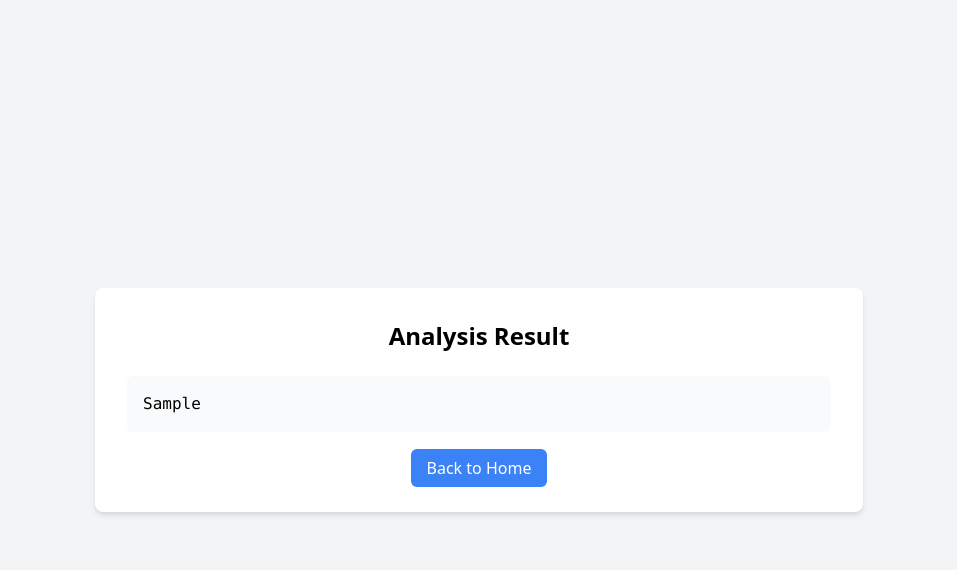
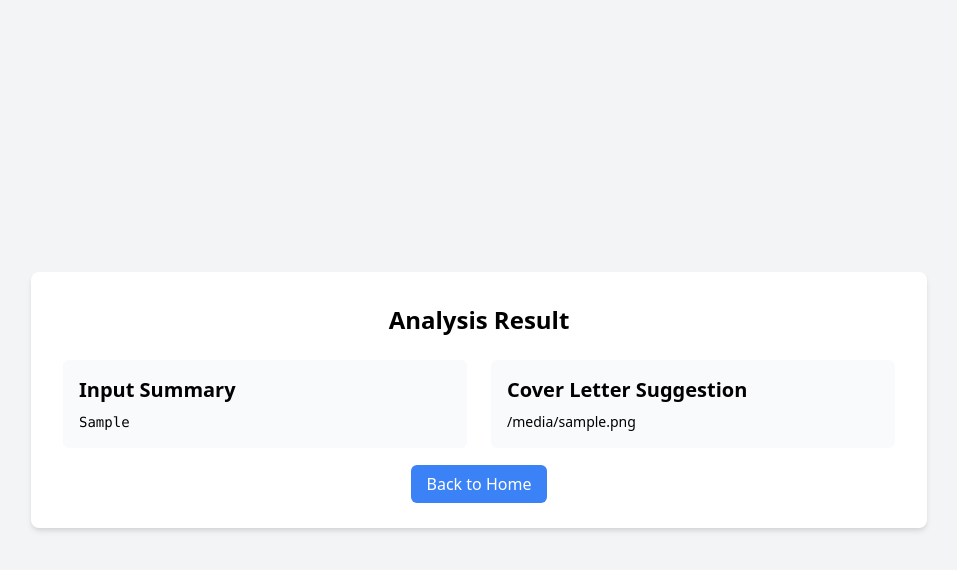
Before and after one commit to becooper222/AICoverLetterGenerator, a Flask app: template templates/result.html in a window 1280 px wide. Shown: the top 570 px of the page, without its empty margins (161-1118 px from the left). Run offline with Flask 3, Linux system fonts and the light colour scheme; the template is opened without the code that fills it: most values are stand-ins (such as "Sample title", 1, 10 or a date in 2020).

Commit message:
Agent step completed: Integrate with an AI service to generate cover letter suggestions

```diff
--- a/main.py
+++ b/main.py
@@ -2,6 +2,7 @@ from flask import Flask, render_template, request, redirect, url_for, session, j
 from werkzeug.utils import secure_filename
 import os
 from utils.pdf_processor import extract_text_from_pdf
+from openai import OpenAI
 
 app = Flask(__name__)
 app.secret_key = os.urandom(24)
@@ -12,6 +13,40 @@ ALLOWED_EXTENSIONS = {'pdf'}
 
 def allowed_file(filename):
     return '.' in filename and filename.rsplit('.', 1)[1].lower() in ALLOWED_EXTENSIONS
+
+def generate_cover_letter_suggestion(resume_text, focus_areas, job_description):
+    # Load the API key (already set in the environment)
+    client = OpenAI(
+        api_key=os.getenv('OPENAI_API_KEY')
+    )
+
+    # Prepare the full prompt
+    static_prompt = "You are a professional cover letter writer."
+    coverletter_format = "Please write a professional cover letter that is tailored to the job description and highlights the candidate's relevant skills and experience."
+
+    full_prompt = (
+        f"{static_prompt}\n\n"
+        f"Job Description: {job_description}\n\n"
+        f"Cover Letter Format: {coverletter_format}\n\n"
+        f"Focus: {focus_areas}\n\n"
+        f"My Resume:\n{resume_text}\n\n"
+        f"Things to avoid in the writing:\n"
+        "Do not use the phrase 'as advertised'. Do not use the word 'tenure'\n\n"
+        "Please generate a cover letter that highlights my fit for this role and matches the format described in Cover Letter Format section."
+    )
+
+    # Call the ChatGPT API
+    response = client.chat.completions.create(
+        model="gpt-4",
+        messages=[
+            {"role": "system", "content": "You are a helpful cover letter writing assistant."},
+            {"role": "user", "content": full_prompt}
+        ]
+    )
+
+    # Extract and return the response text
+    cover_letter = response.choices[0].message.content
+    return cover_letter
 
 @app.route('/', methods=['GET', 'POST'])
 def index():
@@ -51,6 +86,8 @@ def result():
     focus_areas = session.get('focus_areas', '')
     job_description = session.get('job_description', '')
 
+    cover_letter_suggestion = generate_cover_letter_suggestion(resume_text, focus_areas, job_description)
+
     combined_output = f"""
     Resume Content:
     {resume_text}
@@ -62,7 +99,7 @@ def result():
     {job_description}
     """
 
-    return render_template('result.html', combined_output=combined_output)
+    return render_template('result.html', combined_output=combined_output, cover_letter_suggestion=cover_letter_suggestion)
 
 if __name__ == '__main__':
     app.run(host='0.0.0.0', port=5000, debug=True)
--- a/pyproject.toml
+++ b/pyproject.toml
@@ -9,6 +9,7 @@ readme = "README.md"
 python = "^3.11"
 flask = "^3.0.3"
 pypdf2 = "^3.0.1"
+openai = "^1.44.0"
 
 
 [build-system]
--- a/templates/result.html
+++ b/templates/result.html
@@ -7,10 +7,17 @@
     <link href="https://cdn.jsdelivr.net/npm/tailwindcss@2.2.19/dist/tailwind.min.css" rel="stylesheet">
 </head>
 <body class="bg-gray-100 min-h-screen flex items-center justify-center">
-    <div class="bg-white p-8 rounded-lg shadow-md w-full max-w-3xl">
+    <div class="bg-white p-8 rounded-lg shadow-md w-full max-w-4xl">
         <h1 class="text-2xl font-bold mb-6 text-center">Analysis Result</h1>
-        <div class="bg-gray-50 p-4 rounded-md">
-            <pre class="whitespace-pre-wrap">{{ combined_output }}</pre>
+        <div class="grid grid-cols-1 md:grid-cols-2 gap-6">
+            <div class="bg-gray-50 p-4 rounded-md">
+                <h2 class="text-xl font-semibold mb-2">Input Summary</h2>
+                <pre class="whitespace-pre-wrap text-sm">{{ combined_output }}</pre>
+            </div>
+            <div class="bg-gray-50 p-4 rounded-md">
+                <h2 class="text-xl font-semibold mb-2">Cover Letter Suggestion</h2>
+                <div class="whitespace-pre-wrap text-sm">{{ cover_letter_suggestion }}</div>
+            </div>
         </div>
         <div class="mt-6 text-center">
             <a href="/" class="bg-blue-500 text-white py-2 px-4 rounded-md hover:bg-blue-600 focus:outline-none focus:ring-2 focus:ring-blue-500 focus:ring-offset-2">
```
Also changed, not shown: 1 other file.
